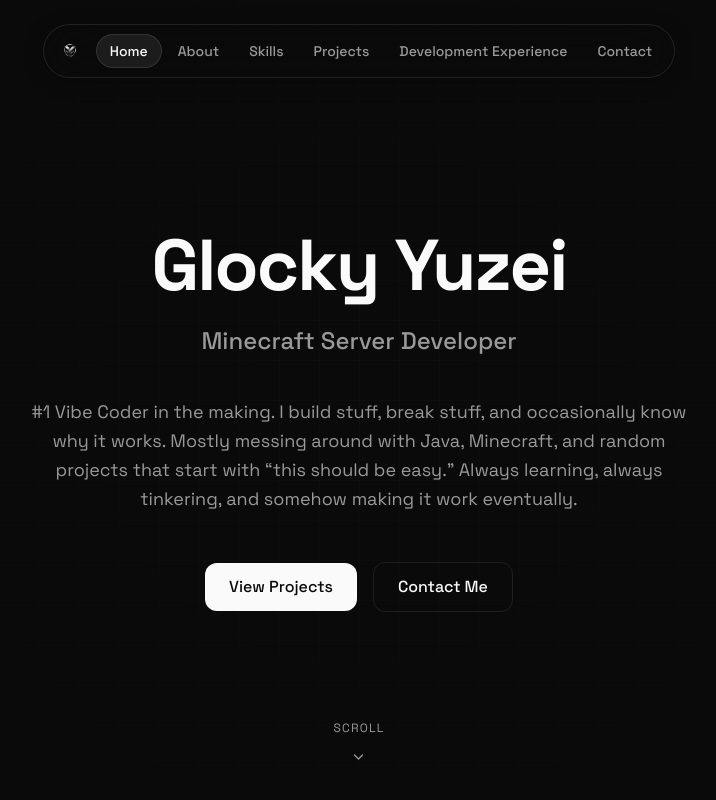
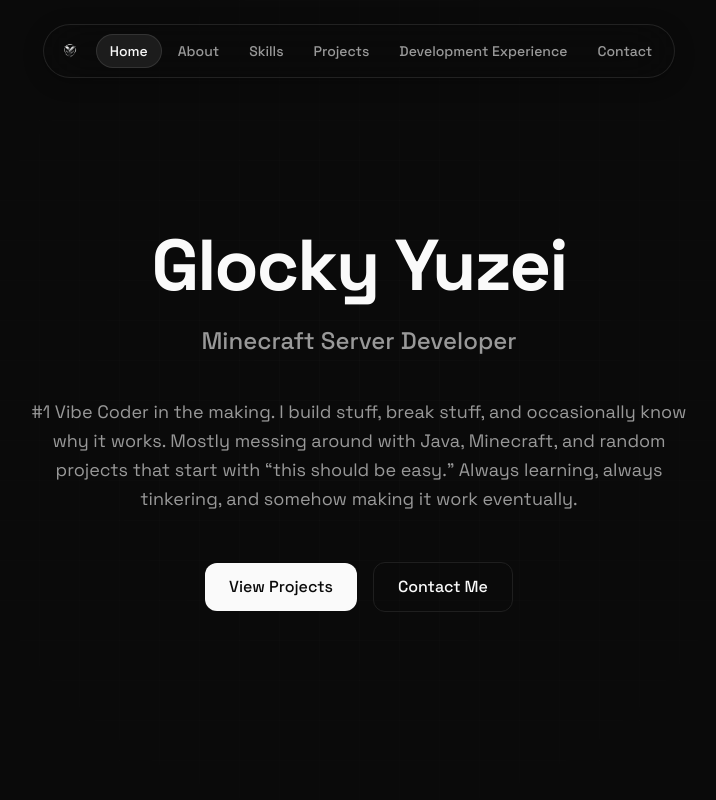
Before and after one commit to glockyyuzei/glocky-portfolio, a React (Vite) app: page / in a window 1280 px wide. Shown: the top 800 px of the page, without its empty margins (281-997 px from the left). Built offline with nearby package versions, Linux system fonts and the light colour scheme.

Commit message:
Portfolio Update

```diff
--- a/src/components/portfolio/Hero.tsx
+++ b/src/components/portfolio/Hero.tsx
@@ -1,6 +1,5 @@
 import { useEffect, useState } from 'react';
 import { motion, AnimatePresence } from 'framer-motion';
-import { ChevronDown } from 'lucide-react';
 
 const roles = [
   "Minecraft Server Developer",
@@ -80,22 +79,6 @@
           </button>
         </motion.div>
       </div>
-
-      <motion.div
-        initial={{ opacity: 0 }}
-        animate={{ opacity: 1 }}
-        transition={{ delay: 1.5, duration: 1 }}
-        className="absolute bottom-10 left-1/2 -translate-x-1/2 flex flex-col items-center gap-2 text-muted-foreground cursor-pointer hover:text-primary transition-colors"
-        onClick={() => document.getElementById('about')?.scrollIntoView({ behavior: 'smooth' })}
-      >
-        <span className="text-xs tracking-widest uppercase">Scroll</span>
-        <motion.div
-          animate={{ y: [0, 5, 0] }}
-          transition={{ repeat: Infinity, duration: 2, ease: "easeInOut" }}
-        >
-          <ChevronDown className="w-4 h-4" />
-        </motion.div>
-      </motion.div>
     </section>
   );
 }
```
